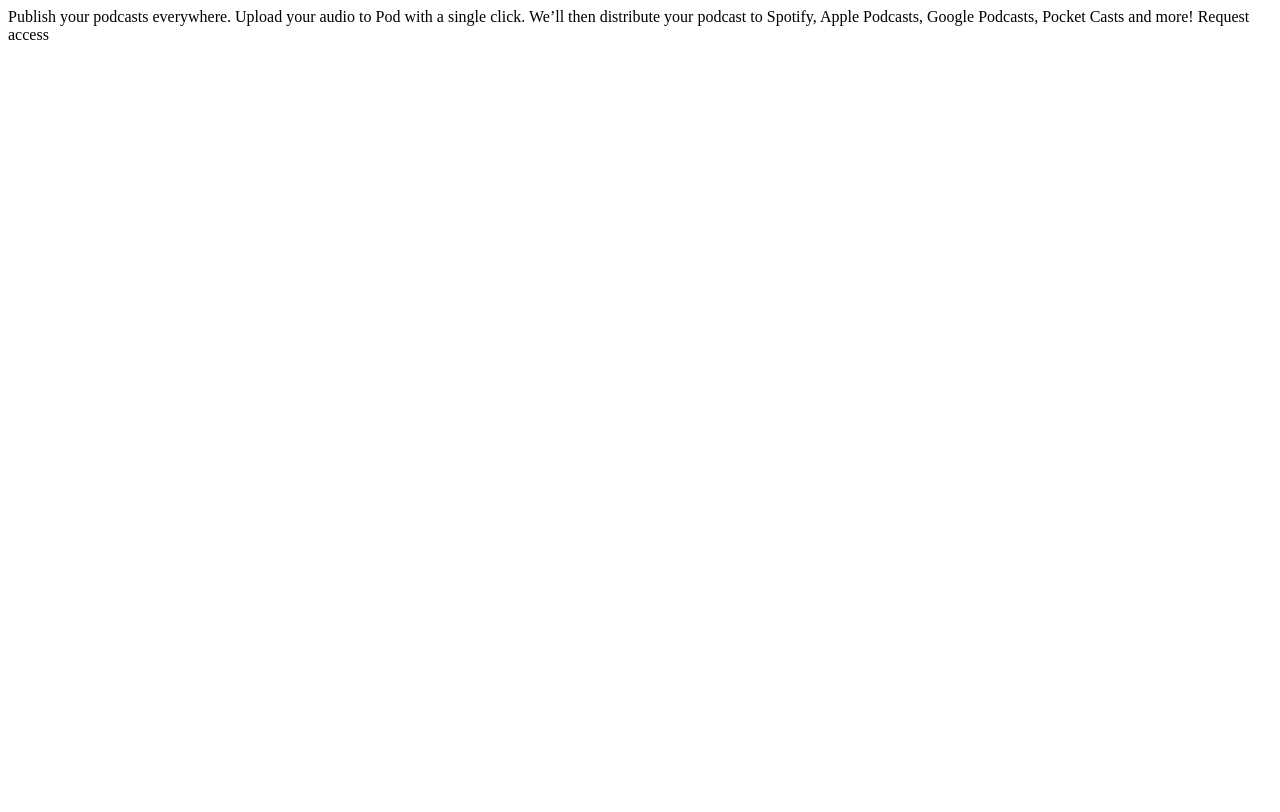
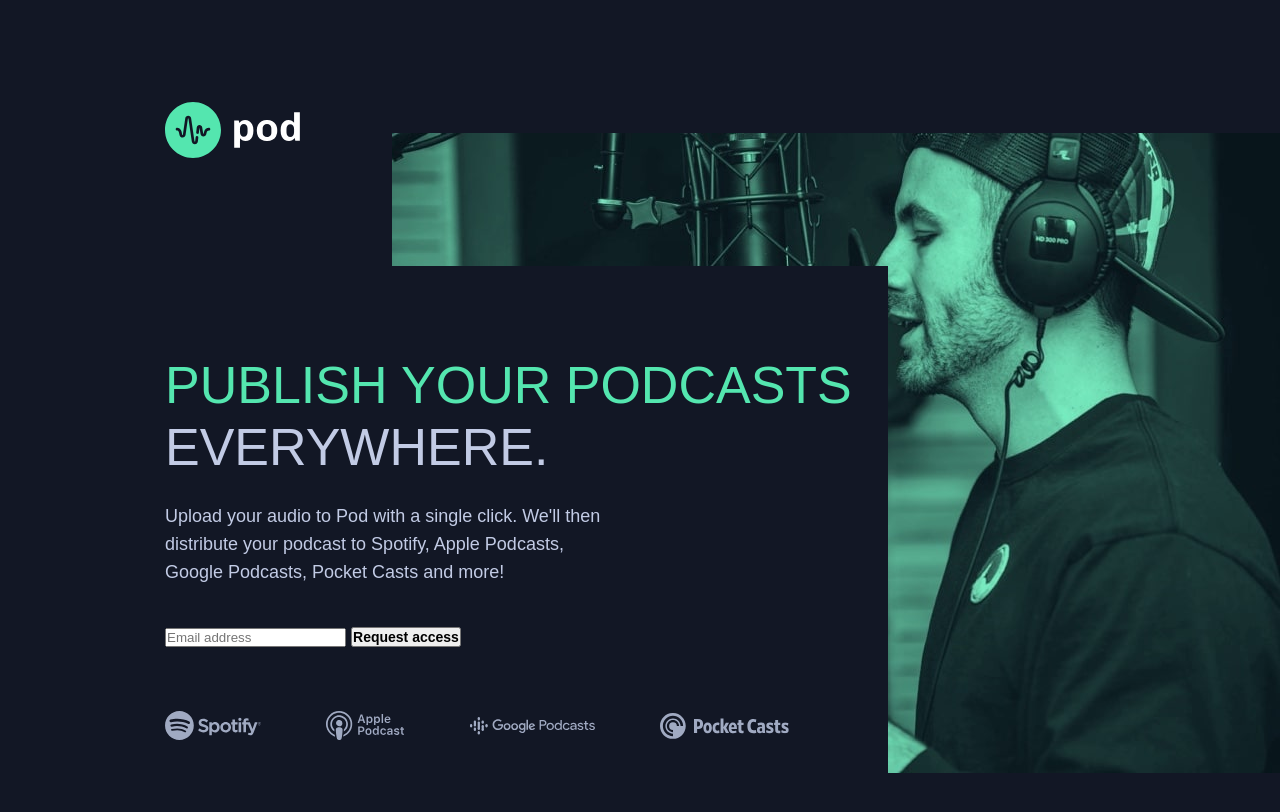
Before and after one commit to hooiyan/fem-pod-request-access-landing-page, a website: page index.html in a window 1280 px wide. Drawn offline with Linux system fonts and the light colour scheme; a web font is replaced by a local one.

Commit message:
Add starter code

```diff
--- a/index.html
+++ b/index.html
@@ -6,14 +6,35 @@
 
   <link rel="icon" type="image/png" sizes="32x32" href="./assets/favicon-32x32.png">
 
+  <link rel="preconnect" href="https://fonts.googleapis.com">
+  <link rel="preconnect" href="https://fonts.gstatic.com" crossorigin>
+  <link href="https://fonts.googleapis.com/css2?family=Chivo:wght@300;700&display=swap" rel="stylesheet">
+
+  <link rel="stylesheet" href="css/index.css">
+
   <title>Frontend Mentor | Pod request access landing page</title>
 </head>
 <body>
-  Publish your podcasts everywhere.
+  <header>
+    <img src="./assets/desktop/logo.svg" alt="pod logo">
+  </header>
 
-  Upload your audio to Pod with a single click. We’ll then distribute your podcast to Spotify,
-  Apple Podcasts, Google Podcasts, Pocket Casts and more!
+ <main>
+  <h1><span class="highlight">Publish your podcasts</span> everywhere.</h1>
 
-  Request access
+  <p>Upload your audio to Pod with a single click. We'll then distribute your podcast to Spotify, Apple Podcasts, Google Podcasts, Pocket Casts and more!</p>
+
+  <form>
+    <input type="text" name="email" id="email" placeholder="Email address">
+    <button type="submit">Request access</button>
+  </form>
+
+  <section class="logos">
+    <img src="./assets/desktop/spotify.svg" alt="spotify logo">
+    <img src="./assets/desktop/apple-podcast.svg" alt="apple podcast logo">
+    <img src="./assets/desktop/google-podcasts.svg" alt="google podcast logo">
+    <img src="./assets/desktop/pocket-casts.svg" alt="pocket casts logo">
+  </section>
+ </main>
 </body>
 </html>
--- /dev/null
+++ b/scss/_base.scss
@@ -0,0 +1,33 @@
+*, *::before, *::after {
+  box-sizing: border-box;
+  margin: 0;
+  padding: 0;
+}
+
+html {
+  font-size: 62.5%;
+  margin: 0 auto;
+  max-width: 1440px;
+}
+
+body {
+  background-color: var(--color-dark-blue);
+  background-image: url('../assets/desktop/image-host.jpg');
+  background-repeat: no-repeat;
+  background-position: right center;
+  color: var(--color-silver);
+  font-family: var(--font-family);
+  font-size: var(--font-size-body);
+  font-weight: var(--font-weight-light);
+  margin: 102px 0 130px 165px;
+  height: 100%;
+}
+
+h1, p {
+  font-weight: var(--font-weight-light);
+}
+
+button {
+  font-size: var(--font-size-btn);
+  font-weight: var(--font-weight-bold);
+}
--- /dev/null
+++ b/scss/_main.scss
@@ -0,0 +1,35 @@
+main {
+  background-color: var(--color-dark-blue);
+  margin-top: 103px;
+  padding-top: 88px;
+  height: 509px;
+  width: 723px;
+
+  h1 {
+    font-size: 5.2rem;
+    line-height: var(--line-height-title);
+    margin-bottom: 24px;
+    text-transform: uppercase;
+  }
+
+  .highlight {
+    color: var(--color-green);
+  }
+
+  p {
+    line-height: var(--line-height-body);
+    margin-bottom: 40px;
+    padding-right: 278px;
+  }
+
+  form {
+    margin-bottom: 64px;
+  }
+
+  .logos {
+    display: flex;
+    justify-content: space-between;
+    align-items: center;
+    padding-right: 99px;
+  }
+}
--- /dev/null
+++ b/scss/_mixins.scss
@@ -0,0 +1,11 @@
+@mixin respondTo ($bp) {
+  @media only screen and (max-width: $bp) {
+    @content;
+  }
+}
+
+@mixin breakpoint-2xl {
+  @media only screen and (max-width: 1365px) {
+    @content;
+  }
+}
--- /dev/null
+++ b/scss/_token.scss
@@ -0,0 +1,25 @@
+// Colors
+:root {
+  --color-green: #54E6AF;
+  --color-light-green: #B3FFE2;
+  --color-dark-blue: #121725;
+  --color-white: #FFFFFF;
+  --color-dark-grey: #2C344B;
+  --color-light-grey: #5A668A;
+  --color-silver: #C2CBE5;
+  --color-red: #FB3E3E;
+}
+
+// Typography
+:root {
+  --font-family: 'Chivo', sans-serif;
+  --font-weight-light: 300;
+  --font-weight-bold: 700;
+
+  --font-size-title: 5.2rem;
+  --font-size-body: 1.8rem;
+  --font-size-btn: 1.4rem;
+
+  --line-height-title: 62px;
+  --line-height-body: 28px;
+}
--- /dev/null
+++ b/scss/index.scss
@@ -0,0 +1,5 @@
+@use 'token';
+@use 'base';
+@use 'mixins';
+@use 'header';
+@use 'main';
```
Also changed, not shown: package.json (added, +19 -0 lines), css/index.css (added), scss/_header.scss (added), 3 other files.
